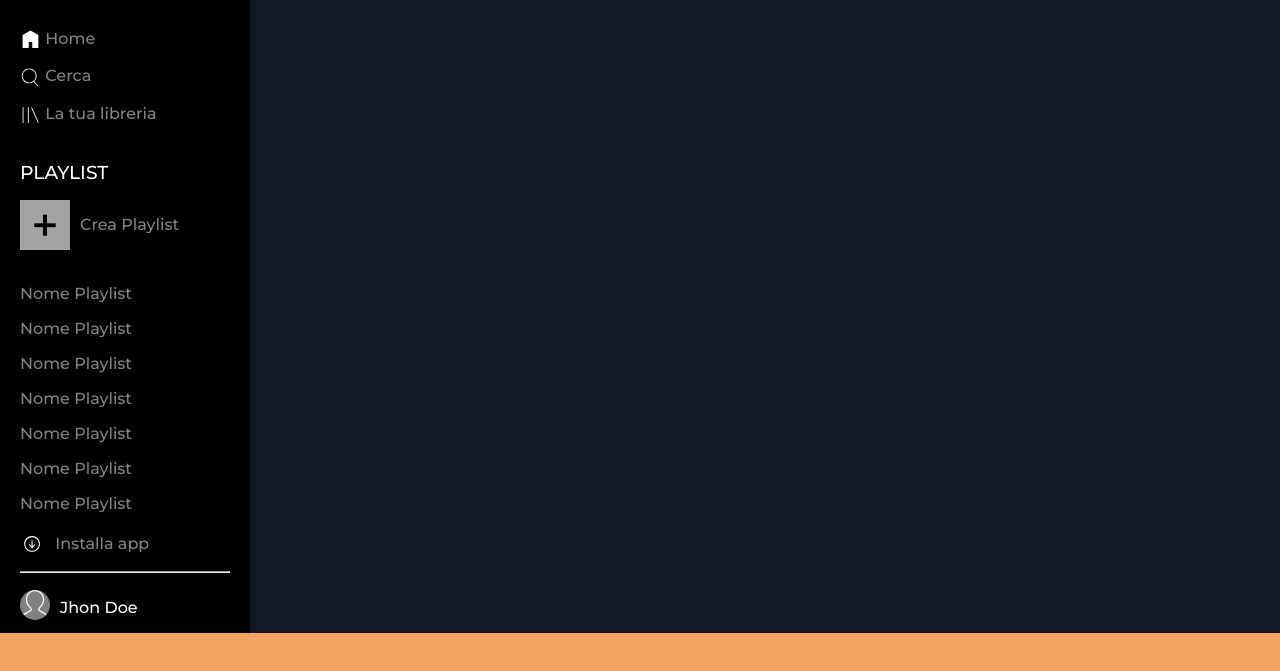
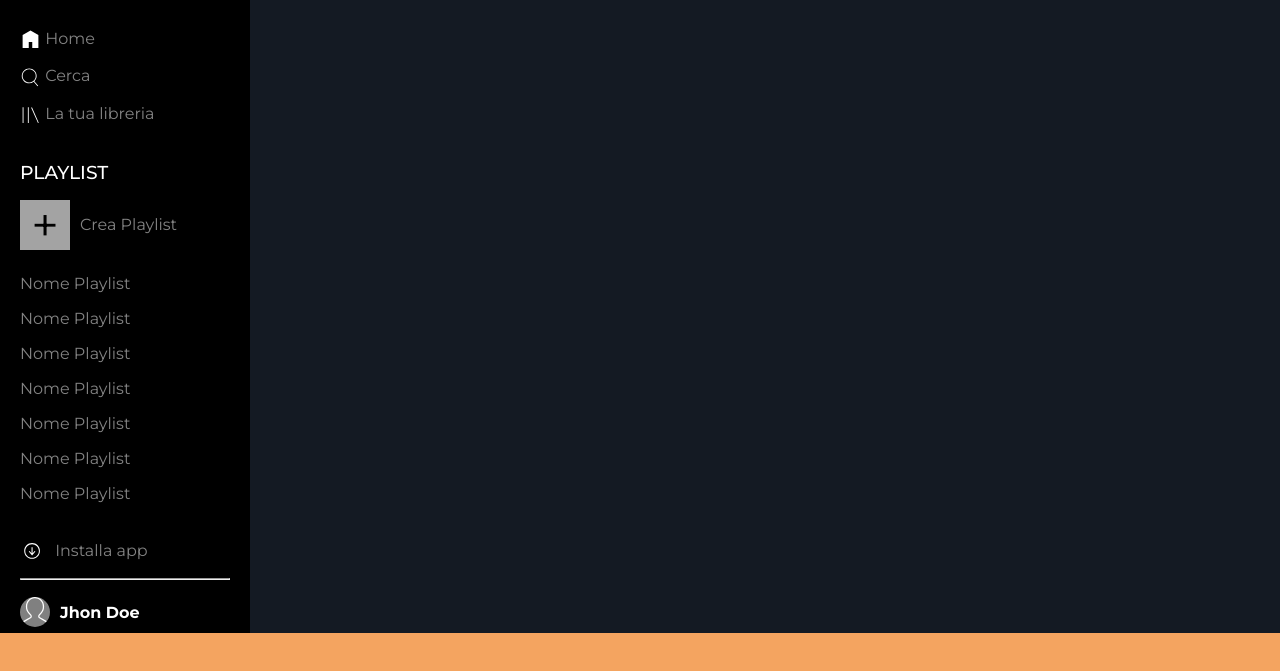
Before and after one commit to ManuelInfante/html-css-spotifyweb, a plain HTML site: page index.html in a window 1280 px wide. Shown: the part 67-738 px from the top of the page. Drawn offline with Linux system fonts and the light colour scheme.

Commit message:
Aside Nav

```diff
--- a/css/style.css
+++ b/css/style.css
@@ -51,7 +51,11 @@ main{
   height: 100%;
   background-color: black;
   overflow: hidden;
-  overflow-y: scroll;
+}
+
+#aside_menu.flex{
+  flex-direction: column;
+  justify-content: space-between;
 }
 
 #aside_menu > nav > ul > li{
@@ -75,9 +79,10 @@ main{
   /* NAV TOP */
   #aside_menu > nav.top_nav{
   height: calc(100% - 100px);
-  min-height: 500px;
   width: 100%;
   overflow: hidden;
+  display: flex;
+  flex-direction: column;
   }
 
   #aside_menu > nav.top_nav > div.logo{
@@ -92,30 +97,32 @@ main{
     padding-bottom: 20px;
   }
 
-  #aside_menu > nav.top_nav > ul.playlist_nav > li > h3{
-    text-transform: uppercase;
-    font-weight: 500;
-  }
-
   #aside_menu > nav.top_nav > ul.playlist_nav > li.flex{
     align-items: center;
     margin-bottom: 10px;
   }
 
-  #aside_menu > nav.top_nav > ul.playlist_nav > li.flex > span#new_playlist{
+  #aside_menu > nav.top_nav > ul > li > h3{
+    text-transform: uppercase;
+    font-weight: 500;
+  }
+
+  #aside_menu > nav.top_nav > ul > li.flex{
+    align-items: center;
+  }
+
+  #aside_menu > nav.top_nav > ul > li.flex > span#new_playlist{
     display: inline-block;
     height: 50px;
     width: 50px;
     line-height: 50px;
-    vertical-align: center;
     text-align: center;
     background-color: #A3A3A3;
     font-size: 3em;
     margin-right: 10px;
   }
 
-  #aside_menu > nav.top_nav > ul.playlist_nav > li:last-child{
-    height: 80%;
+  #aside_menu > nav.top_nav > ul.playlist_nav{
     overflow-y: scroll;
   }
 
@@ -137,7 +144,7 @@ main{
     height: 100%;
     width: 100%;
     flex-direction: column;
-    justify-content: flex-end;
+    justify-content: space-around;
   }
 
   #aside_menu > nav.bottom_nav > ul.flex > li > a.flex{
@@ -155,7 +162,6 @@ main{
     background-color: gray;
     border-radius: 50%;
     overflow: hidden;
-    margin-bottom: 5px;
     margin-right: 10px;
   }
 
@@ -168,6 +174,7 @@ main{
 
   #aside_menu > nav.bottom_nav > ul.flex > li > a.flex > span{
     color: white;
+    font-weight: 700;
   }
 
   /* fine NAV BOTTOM */
--- a/index.html
+++ b/index.html
@@ -7,10 +7,11 @@
     <!-- Import Google font: Montserrat -->
     <link rel="preconnect" href="https://fonts.googleapis.com">
     <link rel="preconnect" href="https://fonts.gstatic.com" crossorigin>
-    <link href="https://fonts.googleapis.com/css2?family=Montserrat:wght@300;500&display=swap" rel="stylesheet">
+    <link href="https://fonts.googleapis.com/css2?family=Montserrat:wght@300;400;500;600;700&display=swap" rel="stylesheet">
     <!-- / Import Google font: Montserrat -->
     <link rel="stylesheet" href="css/style.css">
     <title>Spotify | Web-app</title>
+    <link rel="shortcut icon" href="img/favicon.ico" type="image/x-icon">
 </head>
 <body>
     <div class="wrapper">
@@ -48,7 +49,7 @@
                   </li>
                 </ul>
 
-                <ul class="playlist_nav">
+                <ul>
                   <li>
                     <h3 class="white_text">Playlist</h3>
                   </li>
@@ -58,7 +59,9 @@
 
                     <a href="">Crea Playlist</a>
                   </li>
+                </ul>
 
+                <ul class="playlist_nav">
                   <li>
                     <a href="">Nome Playlist</a>
 
```
